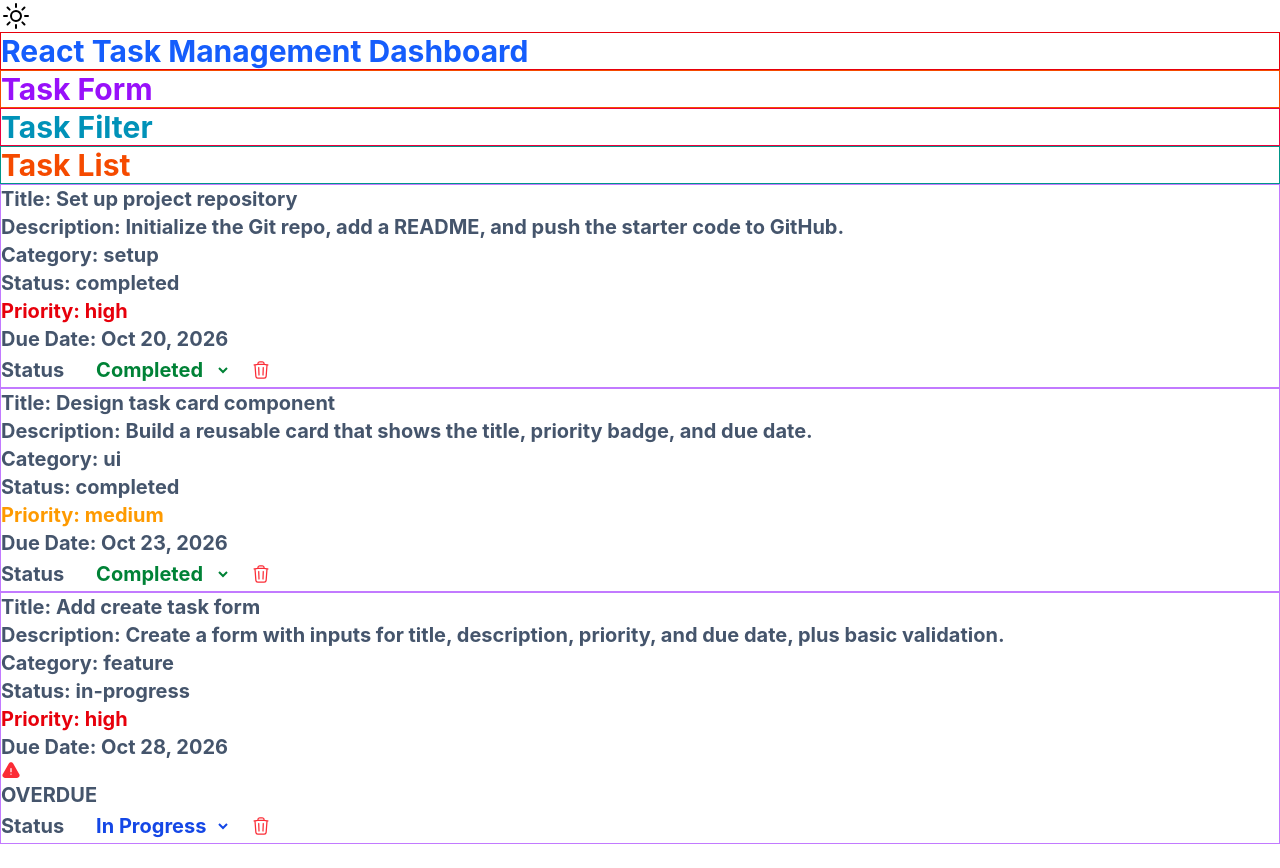
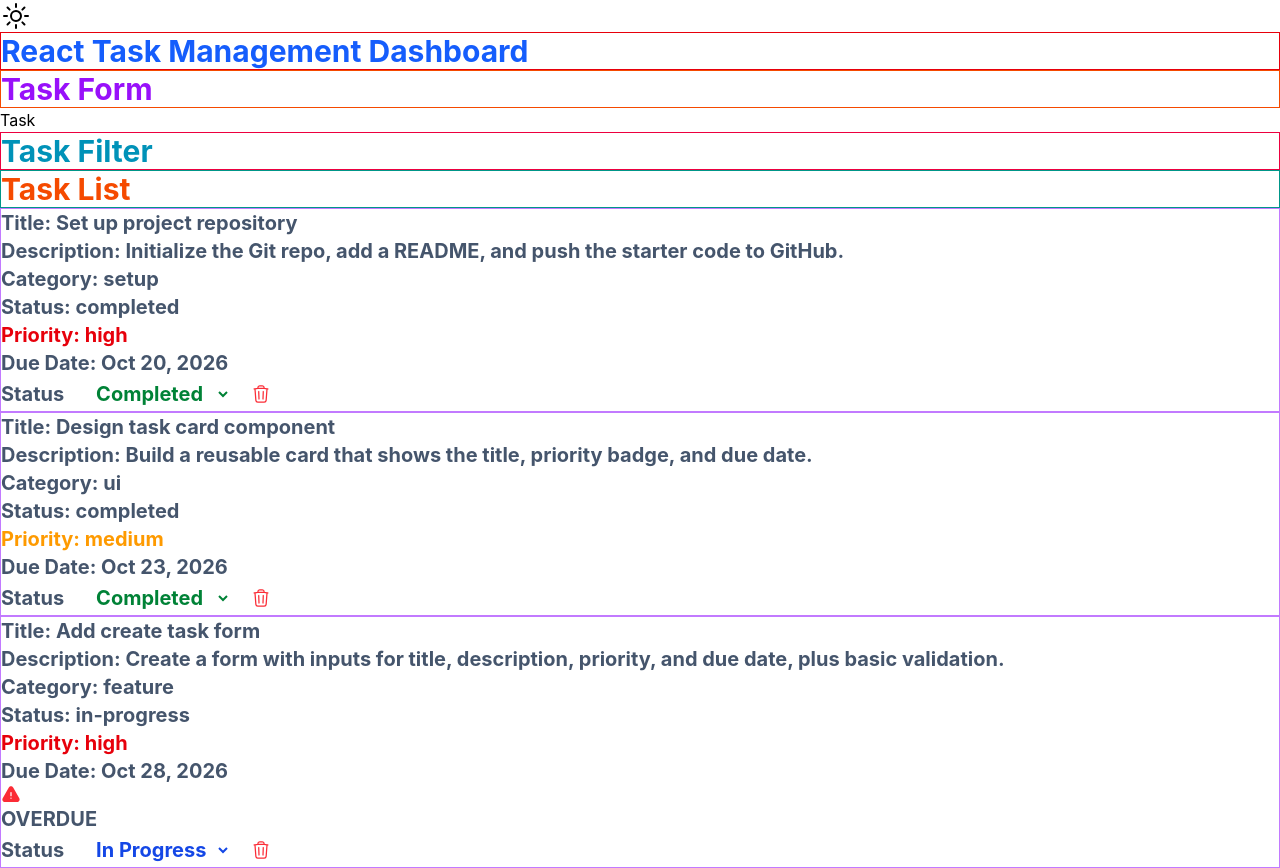
Before and after one commit to shanreed25/react-task-dashboard, a React (Vite) app: page / in a window 1280 px wide. Before the commit the page ends 844 px from the top, so only its background shows below. Built offline with nearby package versions, Linux system fonts and the light colour scheme.

Commit message:
addedcontrolled title input to TaskForm

```diff
--- a/src/components/TaskForm/TaskForm.tsx
+++ b/src/components/TaskForm/TaskForm.tsx
@@ -9,11 +9,20 @@ const initialFormData: TaskFormData = {
   dueDate: "",
   priority: "medium",
 }
+
+//holds the form's input values here so typing doesn't re-render Dashboard
 function TaskForm() {
-
+  const [formData, setFormData] = useState<TaskFormData>(initialFormData)
+  function handleFormData(e: React.ChangeEvent<HTMLInputElement>){
+    setFormData(prev => ({...prev, title: e.target.value}))
+  }
   return (
     <>
       <h2 className="text-3xl font-bold text-purple-600 border border-orange-600">Task Form</h2>
+      <form>
+        <label htmlFor="title">Task</label>
+        <input id="title" name="title" type="text" value={formData.title} onChange={handleFormData}/>
+        </form>
 
     </>
   )
```
